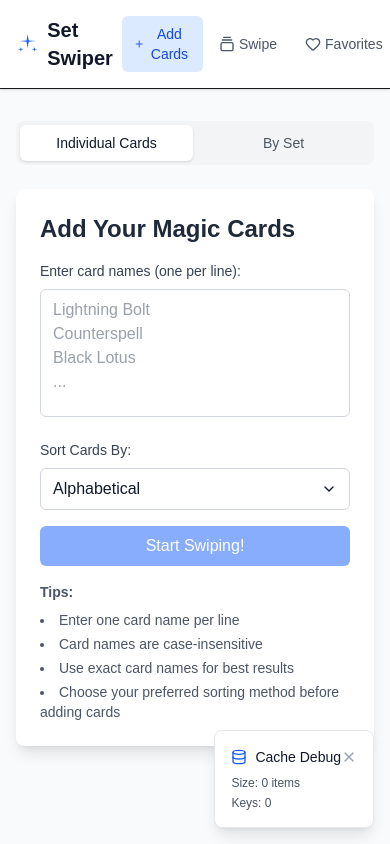
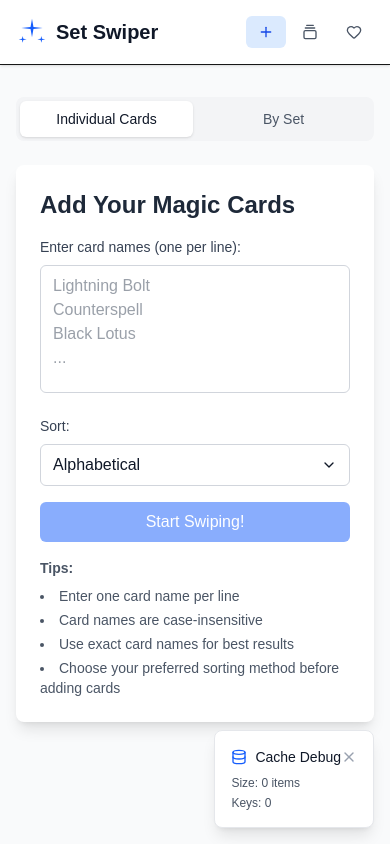
Before and after one commit to Hydrair/set-swiper, a Next.js app: page / in a window 390 px wide. Built offline with nearby package versions, Linux system fonts and the light colour scheme.

Commit message:
Refactor FavoritesHeader, Navigation, and SortSelector components to improve responsiveness by hiding certain elements on smaller screens and adjusting margin classes for better layout consistency.

```diff
--- a/src/components/FavoritesHeader.tsx
+++ b/src/components/FavoritesHeader.tsx
@@ -65,9 +65,9 @@ export default function FavoritesHeader({
             onClick={() => setShowSortDropdown(!showSortDropdown)}
             className="flex items-center px-3 py-2 text-sm bg-gray-100 text-gray-700 rounded-md hover:bg-gray-200 focus:outline-none focus:ring-2 focus:ring-blue-500 focus:ring-offset-2 transition-colors"
           >
-            <span>Sort: {currentSortLabel}</span>
+            <span className="hidden md:inline">Sort: {currentSortLabel}</span>
             <ChevronDown
-              className={`w-4 h-4 ml-1 transition-transform ${
+              className={`w-4 h-4 md:ml-1 transition-transform ${
                 showSortDropdown ? "rotate-180" : ""
               }`}
             />
@@ -96,15 +96,17 @@ export default function FavoritesHeader({
           onClick={onToggleView}
           className="flex items-center px-3 py-2 text-sm bg-gray-100 text-gray-700 rounded-md hover:bg-gray-200 focus:outline-none focus:ring-2 focus:ring-blue-500 focus:ring-offset-2 transition-colors"
         >
-          <Eye className="w-4 h-4 mr-2" />
-          {showImages ? "List View" : "Grid View"}
+          <Eye className="w-4 h-4 md:mr-2" />
+          <span className="hidden md:inline">
+            {showImages ? "List View" : "Grid View"}
+          </span>
         </button>
         <button
           onClick={onExport}
           className="flex items-center px-3 py-2 text-sm bg-blue-600 text-white rounded-md hover:bg-blue-700 focus:outline-none focus:ring-2 focus:ring-blue-500 focus:ring-offset-2 transition-colors"
         >
-          <Download className="w-4 h-4 mr-2" />
-          Export List
+          <Download className="w-4 h-4 md:mr-2" />
+          <span className="hidden md:inline">Export List</span>
         </button>
       </div>
     </div>
--- a/src/components/Navigation.tsx
+++ b/src/components/Navigation.tsx
@@ -31,8 +31,8 @@ export default function Navigation({
                     : "text-gray-600 hover:text-gray-900 hover:bg-gray-100"
                 }`}
               >
-                <Plus className="w-4 h-4 mr-1" />
-                Add Cards
+                <Plus className="w-4 h-4 md:mr-1" />
+                <span className="hidden md:inline">Add Cards</span>
               </button>
 
               <button
@@ -43,8 +43,8 @@ export default function Navigation({
                     : "text-gray-600 hover:text-gray-900 hover:bg-gray-100"
                 }`}
               >
-                <GalleryVerticalEnd className="w-4 h-4 mr-1" />
-                Swipe
+                <GalleryVerticalEnd className="w-4 h-4 md:mr-1" />
+                <span className="hidden md:inline">Swipe</span>
               </button>
 
               <button
@@ -55,8 +55,8 @@ export default function Navigation({
                     : "text-gray-600 hover:text-gray-900 hover:bg-gray-100"
                 }`}
               >
-                <Heart className="w-4 h-4 mr-1" />
-                Favorites
+                <Heart className="w-4 h-4 md:mr-1" />
+                <span className="hidden md:inline">Favorites</span>
                 {favorites.length > 0 && (
                   <span className="absolute -top-1 -right-1 bg-red-500 text-white text-xs rounded-full w-5 h-5 flex items-center justify-center">
                     {favorites.length}
--- a/src/components/SortSelector.tsx
+++ b/src/components/SortSelector.tsx
@@ -1,8 +1,8 @@
-'use client';
+"use client";
 
-import { useState, useRef, useEffect } from 'react';
-import { ChevronDown } from 'lucide-react';
-import { useAppStore } from '@/lib/store';
+import { useState, useRef, useEffect } from "react";
+import { ChevronDown } from "lucide-react";
+import { useAppStore } from "@/lib/store";
 
 export default function SortSelector() {
   const { sortBy, setSortBy } = useAppStore();
@@ -10,41 +10,52 @@ export default function SortSelector() {
   const dropdownRef = useRef<HTMLDivElement>(null);
 
   const sortOptions = [
-    { value: 'alphabetical', label: 'Alphabetical' },
-    { value: 'setNumber', label: 'By Set Number' },
-    { value: 'manaValue', label: 'By Mana Value' },
-    { value: 'type', label: 'By Type' }
+    { value: "alphabetical", label: "Alphabetical" },
+    { value: "setNumber", label: "By Set Number" },
+    { value: "manaValue", label: "By Mana Value" },
+    { value: "type", label: "By Type" },
   ] as const;
 
   useEffect(() => {
     const handleClickOutside = (event: MouseEvent) => {
-      if (dropdownRef.current && !dropdownRef.current.contains(event.target as Node)) {
+      if (
+        dropdownRef.current &&
+        !dropdownRef.current.contains(event.target as Node)
+      ) {
         setIsOpen(false);
       }
     };
 
-    document.addEventListener('mousedown', handleClickOutside);
-    return () => document.removeEventListener('mousedown', handleClickOutside);
+    document.addEventListener("mousedown", handleClickOutside);
+    return () => document.removeEventListener("mousedown", handleClickOutside);
   }, []);
 
-  const handleSortChange = (value: typeof sortOptions[number]['value']) => {
+  const handleSortChange = (value: (typeof sortOptions)[number]["value"]) => {
     setSortBy(value);
     setIsOpen(false);
   };
 
-  const currentSortLabel = sortOptions.find(option => option.value === sortBy)?.label || 'Alphabetical';
+  const currentSortLabel =
+    sortOptions.find((option) => option.value === sortBy)?.label ||
+    "Alphabetical";
 
   return (
     <div className="relative" ref={dropdownRef}>
       <label className="block text-sm font-medium text-gray-700 mb-2">
-        Sort Cards By:
+        <span className="hidden md:inline">Sort Cards By:</span>
+        <span className="md:hidden">Sort:</span>
       </label>
       <button
         onClick={() => setIsOpen(!isOpen)}
         className="w-full flex items-center justify-between px-3 py-2 border border-gray-300 rounded-md bg-white text-gray-900 hover:bg-gray-50 focus:outline-none focus:ring-2 focus:ring-blue-500 focus:border-blue-500 transition-colors"
       >
-        <span>{currentSortLabel}</span>
-        <ChevronDown className={`w-4 h-4 transition-transform ${isOpen ? 'rotate-180' : ''}`} />
+        <span className="hidden md:inline">{currentSortLabel}</span>
+        <span className="md:hidden">{currentSortLabel.split(" ").pop()}</span>
+        <ChevronDown
+          className={`w-4 h-4 transition-transform ${
+            isOpen ? "rotate-180" : ""
+          }`}
+        />
       </button>
 
       {isOpen && (
@@ -55,8 +66,8 @@ export default function SortSelector() {
               onClick={() => handleSortChange(option.value)}
               className={`w-full text-left px-3 py-2 text-sm hover:bg-gray-100 focus:outline-none focus:bg-gray-100 transition-colors ${
                 sortBy === option.value
-                  ? 'bg-blue-50 text-blue-700'
-                  : 'text-gray-700'
+                  ? "bg-blue-50 text-blue-700"
+                  : "text-gray-700"
               }`}
             >
               {option.label}
```
